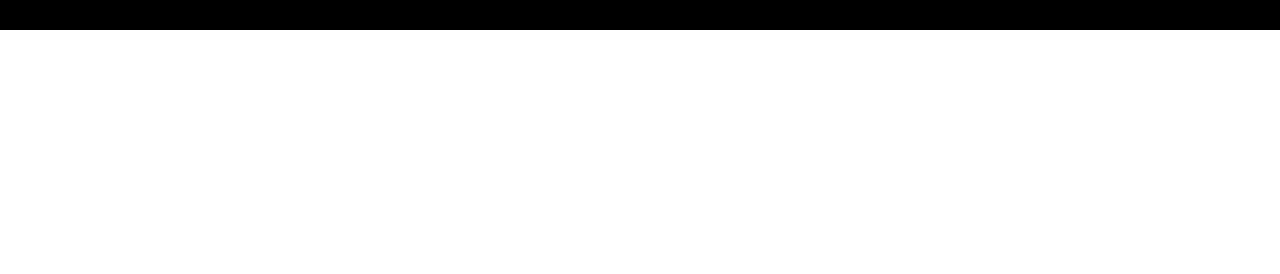
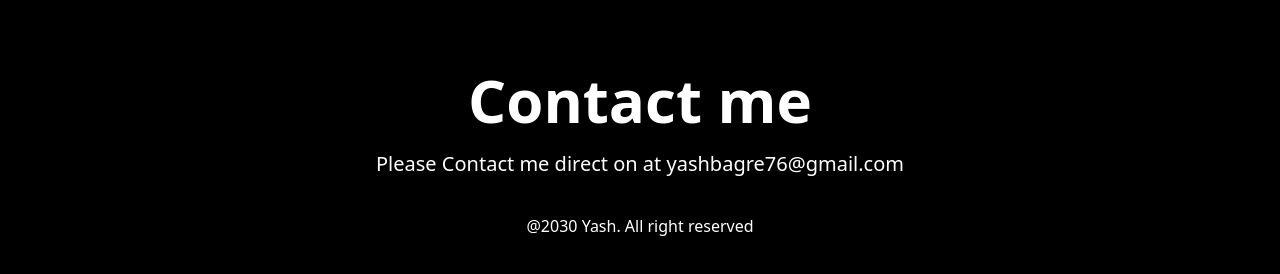
Before and after one commit to yashbagre76/portfolio, a React (Vite) app: page / in a window 1280 px wide. Shown: the part 4823-5097 px from the top of the page. Before the commit the page ends 4853 px from the top, so only its background shows below. Built offline with nearby package versions, Linux system fonts and the light colour scheme.

Commit message:
add fotter

```diff
--- a/package.json
+++ b/package.json
@@ -20,6 +20,7 @@
     "react": "^19.1.0",
     "react-dom": "^19.1.0",
     "react-icons": "^5.5.0",
+    "react-scroll": "^1.9.3",
     "tailwindcss": "^4.1.5"
   },
   "devDependencies": {
--- a/src/App.jsx
+++ b/src/App.jsx
@@ -6,6 +6,7 @@ import Explore from './Components/Explore'
 import Skillsection from './Components/Skiillsection'
 import ExperienceTimline from './Components/ExperienceTimline'
 import Projects from './Components/Projects'
+import Footer from './Components/Footer'
 
 
 
@@ -22,6 +23,7 @@ function App() {
    <Skillsection/>
    <ExperienceTimline/>
    <Projects/>
+   <Footer/>
     </>
   )
 }
--- /dev/null
+++ b/src/Components/Footer.jsx
@@ -0,0 +1,21 @@
+
+ export default function Footer () {
+
+    return (
+        <div className="w-full  min-h-screen bg-black py-10 px-6 overflow-y-auto">
+              <div>
+                   <h3 className="text-6xl font-extrabold text-center text-white">  Contact me
+                    </h3>
+                    <div>
+                        <p className="text-white text-center px-5 py-5 text-xl"> Please Contact me direct on  at yashbagre76@gmail.com</p>
+                        </div>
+                     </div>
+                     <div>
+                        <p className="text-white  text-center px-4 py-4">@2030 Yash. All right  reserved </p>
+                        <p>About this website: built with React & Next.js (App Router & Server Actions), JavsScript, Tailwind CSS, Framer Motion, React Email & Resend, Vercel hosting.</p>
+                        </div>
+
+
+        </div>
+    )
+ } ;
```
Also changed, not shown: 1 other file (tests, documents, lock files or other folders).
